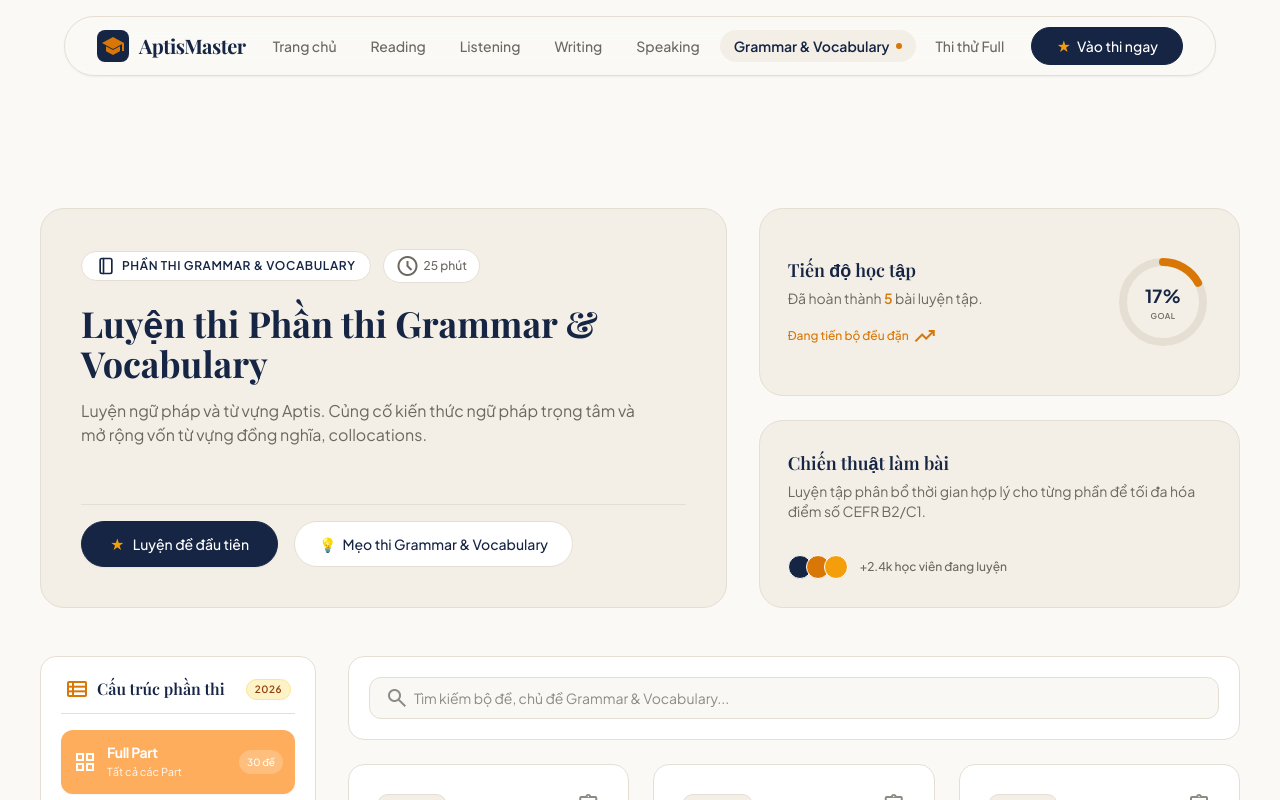
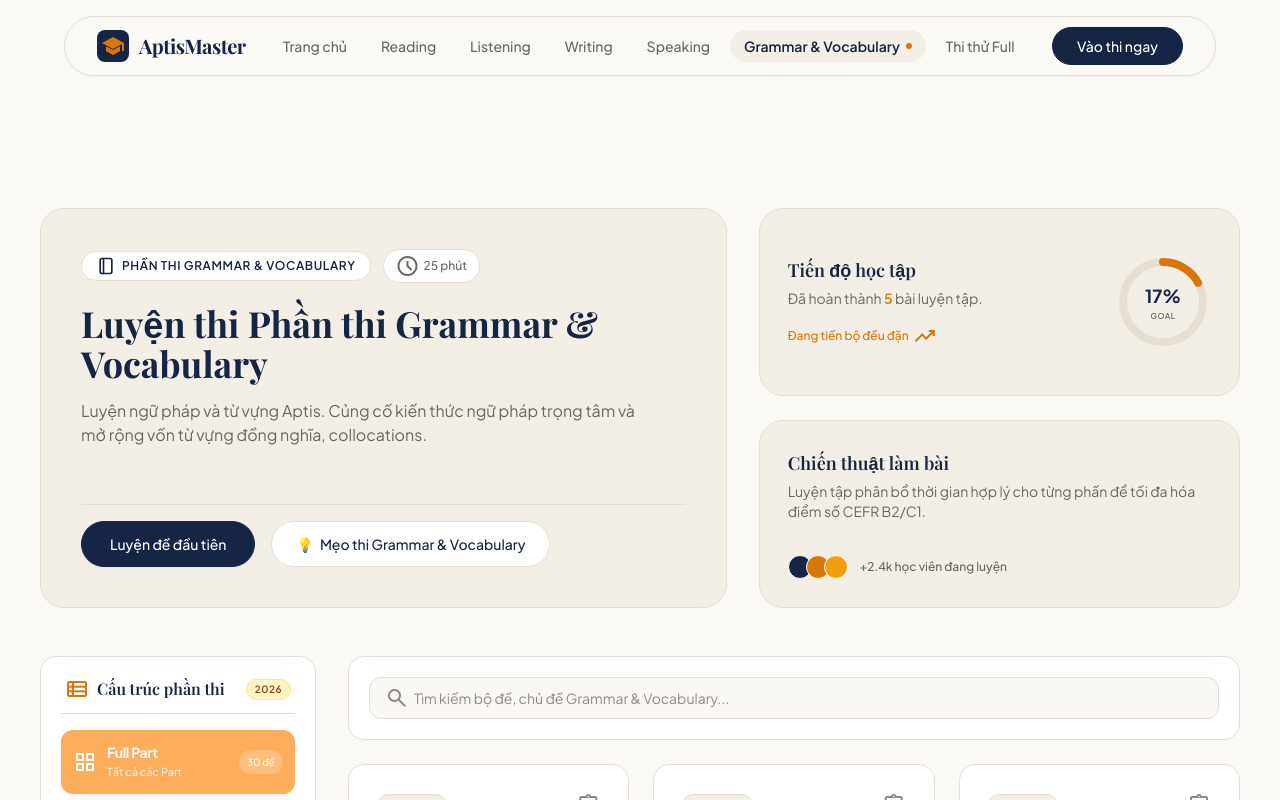
Before and after one commit to nphat-code/Aptis-Master, a Next.js app in the folder apps/web/: page /grammar in a window 1280 px wide. Shown: the top 800 px of the page. Built offline with nearby package versions, Linux system fonts and the light colour scheme.

Commit message:
style(ui): remove star icon from Start Assessment and CTA buttons

```diff
--- a/apps/web/src/components/HeroSection.tsx
+++ b/apps/web/src/components/HeroSection.tsx
@@ -34,7 +34,6 @@
             onClick={onStartMockTest}
             className="bg-[#162544] hover:bg-[#0f1a30] active:bg-[#0a1122] text-white px-8 py-3.5 rounded-full font-medium text-sm sm:text-base flex items-center gap-2.5 transition-all shadow-sm cursor-pointer border border-[#162544]"
           >
-            <span className="text-[#f59e0b]">★</span>
             <span>Thử sức đề thi Full Test</span>
           </button>
           <button
--- a/apps/web/src/components/Navbar.tsx
+++ b/apps/web/src/components/Navbar.tsx
@@ -133,7 +133,6 @@
             onClick={() => handleSkillSelect('mock-test')}
             className="bg-[#162544] hover:bg-[#0f1a30] text-white font-medium text-xs sm:text-sm px-5 sm:px-6 py-2 rounded-full transition-all shadow-xs cursor-pointer flex-shrink-0 flex items-center gap-1.5 border border-[#162544]"
           >
-            <span className="text-[#f59e0b]">★</span>
             <span>Vào thi ngay</span>
           </button>
 
--- a/apps/web/src/components/RoadmapSection.tsx
+++ b/apps/web/src/components/RoadmapSection.tsx
@@ -85,7 +85,6 @@
               onClick={() => onSelectRoadmap?.('urgent')}
               className="w-full bg-[#162544] hover:bg-[#0f1a30] text-white font-medium text-xs sm:text-sm py-3 rounded-xl transition-all flex items-center justify-center gap-2 group cursor-pointer shadow-xs"
             >
-              <span className="text-[#f59e0b]">★</span>
               <span>Vào thi thử ngay</span>
               <span className="material-symbols-outlined text-base group-hover:translate-x-1 transition-transform">
                 arrow_forward
--- a/apps/web/src/components/SkillPracticeView.tsx
+++ b/apps/web/src/components/SkillPracticeView.tsx
@@ -146,7 +146,6 @@
                   onClick={() => setActivePracticeTestIndex(0)}
                   className="bg-[#162544] hover:bg-[#0f1a30] active:bg-[#0a1122] text-white font-medium px-7 py-3 rounded-full transition-all text-sm cursor-pointer shadow-sm flex items-center gap-2 border border-[#162544]"
                 >
-                  <span className="text-[#f59e0b]">★</span>
                   <span>Luyện đề đầu tiên</span>
                 </button>
 
--- a/apps/web/src/components/exam/ExamPracticeLayout.tsx
+++ b/apps/web/src/components/exam/ExamPracticeLayout.tsx
@@ -363,7 +363,6 @@
                 }}
                 className="bg-[#162544] hover:bg-[#0f1a30] text-white text-sm font-medium px-7 py-3 rounded-xl transition-all shadow-sm cursor-pointer inline-flex items-center gap-2 border border-[#162544]"
               >
-                <span className="text-[#f59e0b]">★</span>
                 <span>{hasExamStarted ? 'Resume Test' : 'Start Assessment'}</span>
               </button>
             </div>
```
